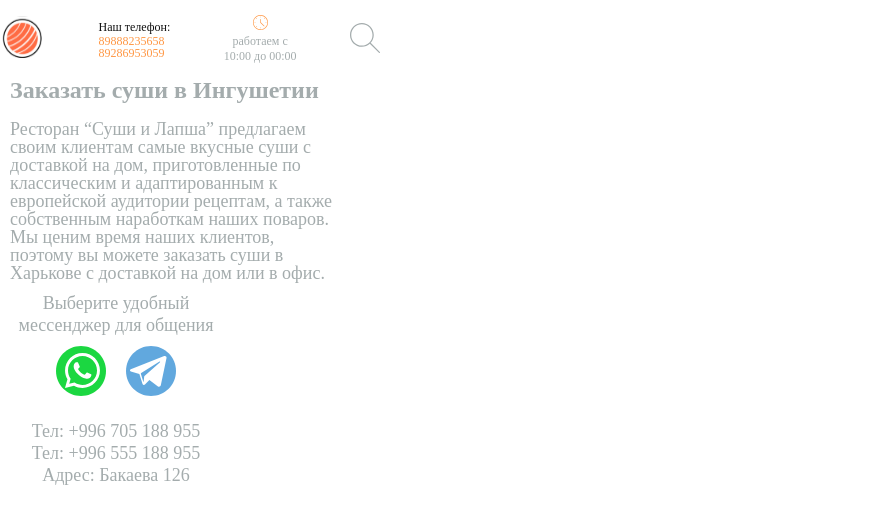
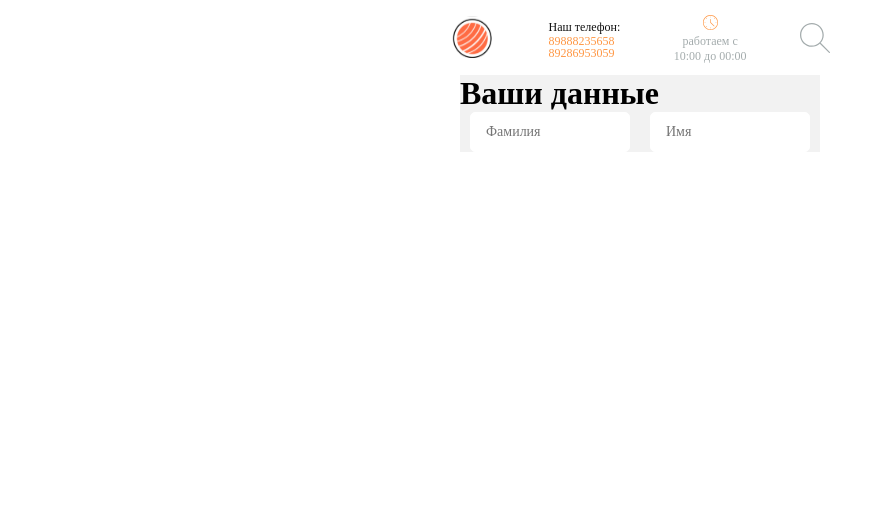
Before and after one commit to Zurab06/sushi, a React (Create React App) app: page / in a window 1280 px wide. Shown: the top 524 px of the page, without its empty margins (0-891 px from the left). Built offline with nearby package versions, Linux system fonts and the light colour scheme.

Commit message:
Personal Data

```diff
--- a/src/App.css
+++ b/src/App.css
@@ -1,9 +1,10 @@
-*{
+* {
   margin: 0;
   padding: 0;
   box-sizing: border-box;
 }
 .App {
+  margin: 0 auto;
   text-align: center;
   display: flex;
   justify-content: center;
--- a/src/App.tsx
+++ b/src/App.tsx
@@ -4,19 +4,24 @@ import { Routes, Route, Link } from 'react-router-dom';
 import Sets from './pages/Sets/Sets';
 import Header from './components/Header/Header';
 import Footer from './components/Footer/Footer';
+import MainPage from './pages/MainPage/MainPage';
+import PersonalData from './pages/PersonalData/PersonalData';
 
 function App() {
   return (
     <>
-      {/* <Link to="/sets">Sets</Link>
+      <Header />
+      <PersonalData />
+      {/*
+      <Link to="/sets">Sets</Link>
       <Link to="/basket">Basket</Link>
 
       <Routes>
+        <Route path="/" element={<MainPage />} />
         <Route path="/sets" element={<Sets />} />
         <Route path="/basket" element={<Basket />} />
-      </Routes> */}
-      <Header />
-      <Footer />
+      </Routes>
+      <Footer /> */}
     </>
   );
 }
--- a/src/components/Footer/Footer.module.scss
+++ b/src/components/Footer/Footer.module.scss
@@ -1,3 +1,6 @@
+.container {
+  margin: 0 auto;
+}
 .content {
   max-width: 330px;
   margin-left: 10px;
--- a/src/components/Footer/Footer.tsx
+++ b/src/components/Footer/Footer.tsx
@@ -2,7 +2,7 @@ import React from 'react';
 import styles from './Footer.module.scss';
 const Footer = () => {
   return (
-    <div className="container">
+    <div className={styles.container}>
       <div className={styles.content}>
         <div className={styles.txt}>
           <h2>Заказать суши в Ингушетии</h2>
--- a/src/components/Header/Header.module.scss
+++ b/src/components/Header/Header.module.scss
@@ -1,4 +1,5 @@
 .container {
+  margin: 0 auto;
   max-width: 380px;
   height: 60px;
   margin-top: 15px;
--- a/src/components/Header/Header.tsx
+++ b/src/components/Header/Header.tsx
@@ -1,13 +1,16 @@
 import React from 'react';
+import { Link } from 'react-router-dom';
 import styles from './Header.module.scss';
 const Header = () => {
   return (
     <header>
       <div className={styles.container}>
         <div className={styles.content}>
-          <div className={styles.logo}>
-            <img src="./assets/logo.svg" alt="Logo_sushi" />
-          </div>
+          <Link to={'/'}>
+            <div className={styles.logo}>
+              <img src="./assets/logo.svg" alt="Logo_sushi" />
+            </div>
+          </Link>
           <div className={styles.contact}>
             <span>Наш телефон:</span>
             <div className={styles.numberPhone}>89888235658</div>
--- a/src/pages/Basket/Basket.tsx
+++ b/src/pages/Basket/Basket.tsx
@@ -5,7 +5,7 @@ import s from "../Basket/Basket.module.scss";
 const Basket = () => {
   const items = useSelector((state: any) => state.cartSlice.items);
   const {count} = useSelector((state: any) => state.cartSlice.items);
-const dispatch = useDispatch()
+  const dispatch = useDispatch()
   const onClickPlus = (id:any) => {
 
       dispatch(
--- /dev/null
+++ b/src/pages/PersonalData/PersonalData.module.scss
@@ -0,0 +1,43 @@
+.container {
+  margin: 0 auto;
+}
+.container {
+  max-width: 360px;
+  background-color: #f2f2f2;
+  height: 100%;
+}
+
+.data {
+  display: flex;
+  justify-content: space-around;
+
+  .surname {
+    width: 160px;
+    height: 40px;
+    padding: 15px;
+    background: #ffffff;
+    border-radius: 5px;
+    font-family: '?????';
+    font-style: normal;
+    font-weight: 400;
+    font-size: 14px;
+    line-height: 14px;
+    color: #a4acad;
+    border: solid 1px white;
+  }
+
+  .name {
+    width: 160px;
+    height: 40px;
+    padding: 15px;
+    background: #ffffff;
+    border-radius: 5px;
+    font-family: '?????';
+    font-style: normal;
+    font-weight: 400;
+    font-size: 14px;
+    line-height: 14px;
+    color: #a4acad;
+    border: solid 1px white;
+  }
+}
--- /dev/null
+++ b/src/pages/PersonalData/PersonalData.tsx
@@ -0,0 +1,18 @@
+import React from 'react';
+import styles from './PersonalData.module.scss';
+
+const PersonalData = () => {
+  return (
+    <div className={styles.container}>
+      <div className="content">
+        <h1>Ваши данные</h1>
+        <div className={styles.data}>
+          <input className={styles.surname} placeholder="Фамилия" type="text" name="surname" />
+          <input className={styles.name} placeholder="Имя" type="text" name="name" />
+        </div>
+      </div>
+    </div>
+  );
+};
+
+export default PersonalData;
```
Also changed, not shown: src/pages/categories/CategoryCard.tsx (+12 -15 lines).
